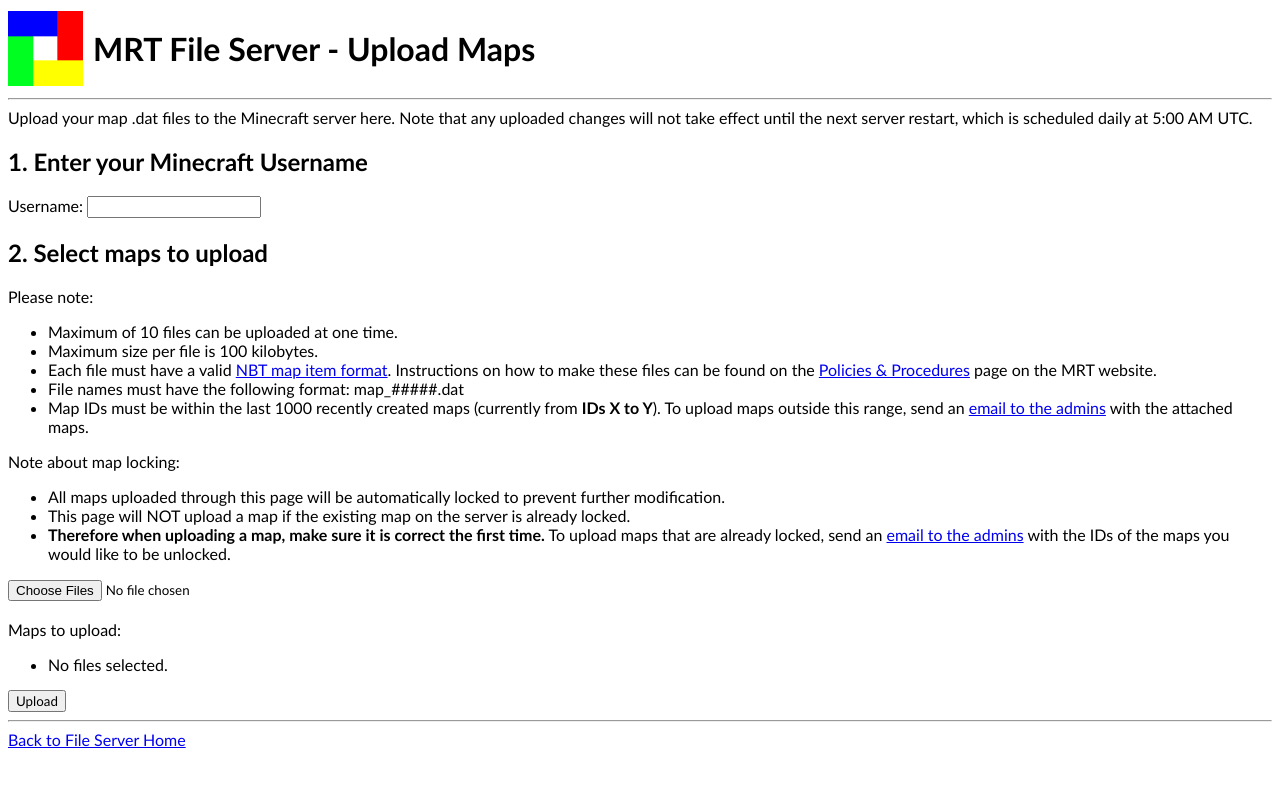
After one commit to Frumple/mrt-file-server, a Flask app: page /map/upload in a window 1280 px wide. The commit adds this page. Shown: the top 787 px of the page. Run offline with Flask 2, Linux system fonts and the light colour scheme.

Commit message:
Setup initial routes and templates for map upload and download.

```diff
--- a/mrt_file_server/__init__.py
+++ b/mrt_file_server/__init__.py
@@ -62,12 +62,33 @@
     "SCHEMATIC_UPLOAD_FILE_EXISTS":                         "Schematic upload failed. File already exists: '%s'",
     "SCHEMATIC_UPLOAD_FILENAME_WHITESPACE":                 "Schematic upload failed. Filename contains whitespace: '%s'",
     "SCHEMATIC_UPLOAD_FILENAME_EXTENSION":                  "Schematic upload failed. Filename has invalid extension: '%s'",
+
     "SCHEMATIC_DOWNLOAD_SUCCESS":                           "Schematic download initiated: '%s'",
     "SCHEMATIC_DOWNLOAD_LINK_CREATION_SUCCESS":             "Schematic download link created: '%s'",
     "SCHEMATIC_DOWNLOAD_LINK_CREATION_FILENAME_EMPTY":      "Schematic download link creation failed. Filename is empty.",
     "SCHEMATIC_DOWNLOAD_LINK_CREATION_FILENAME_WHITESPACE": "Schematic download link creation failed. Filename contains whitespace: '%s'",
     "SCHEMATIC_DOWNLOAD_LINK_CREATION_FILE_NOT_FOUND":      "Schematic download link creation failed. File does not exist: '%s'",
     "SCHEMATIC_DOWNLOAD_LINK_CREATION_INVALID_EXTENSION":   "Schematic download link creation failed. Invalid file extension: '%s'",
+
+    "MAP_UPLOAD_SUCCESS":                                   "Map upload successful: '%s'",
+    "MAP_UPLOAD_FAILURE":                                   "Map upload failed: '%s', Exception: '%s'",
+    "MAP_UPLOAD_USERNAME_EMPTY":                            "Map upload failed. Username is empty.",
+    "MAP_UPLOAD_USERNAME_WHITESPACE":                       "Map upload failed. Username contains whitespace: '%s'",
+    "MAP_UPLOAD_NO_FILES":                                  "Map upload failed. No files specified.",
+    "MAP_UPLOAD_TOO_MANY_FILES":                            "Map upload failed. Too many files.",
+    "MAP_UPLOAD_FILE_TOO_LARGE":                            "Map upload failed. File too large: '%s'",
+    "MAP_UPLOAD_FILENAME_INVALID":                          "Map upload failed. Filename is not of the format 'map_#####.dat': '%s'",
+    "MAP_UPLOAD_MAP_ID_OUT_OF_RANGE":                       "Map upload failed. Map ID is out of range: '%s'",
+    "MAP_UPLOAD_MAP_FORMAT_INVALID":                        "Map upload failed. File is not a valid map format: '%s'",
+    "MAP_UPLOAD_MAP_LOCKED":                                "Map upload failed. Existing map file is locked. Contact an admin for assistance: '%s'",
+
+    "MAP_DOWNLOAD_SUCCESS":                                 "Schematic download initiated: '%s'",
+    "MAP_DOWNLOAD_LINK_CREATION_SUCCESS":                   "Schematic download link created: '%s'",
+    "MAP_DOWNLOAD_LINK_CREATION_MAP_ID_EMPTY":              "Schematic download link creation failed. Map ID is empty.",
+    "MAP_DOWNLOAD_LINK_CREATION_MAP_ID_INVALID":            "Schematic download link creation failed. Map ID is invalid: '%s'",
+    "MAP_DOWNLOAD_LINK_CREATION_MAP_ID_OUT_OF_RANGE":       "Schematic download link creation failed. Map ID is out of range: '%s'",
+    "MAP_DOWNLOAD_LINK_CREATION_FILE_NOT_FOUND":            "Schematic download link creation failed. File does not exist: '%s'",
+
     "WORLD_DOWNLOAD_SUCCESS":                               "World download initiated: '%s'",
   }
 
@@ -88,6 +109,7 @@
     "SCHEMATIC_UPLOAD_FILE_EXISTS":                         FlashMessage("Upload Failed! File with same name already exists on the server.", "failure"),
     "SCHEMATIC_UPLOAD_FILENAME_WHITESPACE":                 FlashMessage("Upload Failed! File name must not contain spaces.", "failure"),
     "SCHEMATIC_UPLOAD_FILENAME_EXTENSION":                  FlashMessage("Upload Failed! File must end with the .schematic or .schem extension.", "failure"),
+
     "SCHEMATIC_DOWNLOAD_LINK_CREATION_SUCCESS":             FlashMessage("Download Link Creation Successful! <a href=\"download/{}\">Click here to begin download.</a>", "success"),
     "SCHEMATIC_DOWNLOAD_LINK_CREATION_FILENAME_EMPTY":      FlashMessage("Download Link Creation Failed! Filename must not be empty.", "failure"),
     "SCHEMATIC_DOWNLOAD_LINK_CREATION_FILENAME_WHITESPACE": FlashMessage("Download Link Creation Failed! Filename must not contain spaces.", "failure"),
@@ -157,9 +179,11 @@
   return render_template("index.html", home = True)
 
 from .blueprints import schematic
+from .blueprints import map
 from .blueprints import world
 
 app.register_blueprint(schematic.schematic_blueprint)
+app.register_blueprint(map.map_blueprint)
 app.register_blueprint(world.world_blueprint)
 
 if __name__ == "__main__":
--- /dev/null
+++ b/mrt_file_server/blueprints/map.py
@@ -0,0 +1,42 @@
+from flask import Blueprint, render_template, request, send_from_directory
+from werkzeug.utils import secure_filename
+
+from mrt_file_server import app, schematics
+from mrt_file_server.utils.file_utils import get_filesize, split_file_root_and_extension, file_exists_in_dir
+from mrt_file_server.utils.flash_utils import flash_by_key
+from mrt_file_server.utils.log_utils import log_info, log_warn, log_error
+from mrt_file_server.utils.string_utils import str_contains_whitespace
+
+map_blueprint = Blueprint("map", __name__, url_prefix="/map")
+
+@app.route("/map/upload", methods = ["GET", "POST"])
+def route_map_upload():
+  if request.method == "POST":
+    upload_maps()
+
+  return render_template("map/upload/index.html", home = False)
+
+def upload_maps():
+  return
+
+def upload_single_map():
+  return
+
+@app.route("/map/download", methods = ["GET", "POST"])
+def route_map_download():
+  response = False
+
+  if request.method == "POST":
+    response = create_map_download_link()
+
+  if response:
+    return response
+  else:
+    return render_template("map/download/index.html", home = False)
+
+def create_map_download_link():
+  return
+
+@app.route("/map/download/<path:filename>")
+def download_map(filename):
+  return
--- a/mrt_file_server/static/scripts/schematic-uploader.js
+++ b/mrt_file_server/static/scripts/file-upload.js
@@ -20,7 +20,7 @@
       list.appendChild(li);
 
       const span = document.createElement("span");
-      span.classList.add("schematic");
+      span.classList.add("file");
       span.innerHTML = userName + "-" + file.name + ": " + (file.size / 1024).toFixed(2) + " kilobytes";
       li.appendChild(span);
     }
--- a/mrt_file_server/templates/index.html
+++ b/mrt_file_server/templates/index.html
@@ -6,6 +6,8 @@
 <ul>
   <li><a href="{{ url_for('route_schematic_upload') }}">Schematic Uploader</a> - Upload WorldEdit schematic files to the Minecraft server.</li>
   <li><a href="{{ url_for('route_schematic_download') }}">Schematic Downloader</a> - Download WorldEdit schematic files from the Minecraft server.</li>
+  <li><a href="{{ url_for('route_map_upload') }}">Map Uploader</a> - Upload map item files to the Minecraft server.</li>
+  <li><a href="{{ url_for('route_map_download') }}">Map Downloader</a> - Download map item files from the Minecraft server.</li>
   <li><a href="{{ url_for('show_world_downloads_terms') }}">World Downloads</a> - Download archives of the MRT worlds to your local computer.</li>
 </ul>
 {% endblock %}
--- /dev/null
+++ b/mrt_file_server/templates/map/upload/index.html
@@ -0,0 +1,39 @@
+{% extends "layout.html" %}
+{% block title %}Upload Maps{% endblock %}
+{% block body %}
+<script type="text/javascript" src="{{ url_for('static', filename = 'scripts/file-upload.js') }}" defer></script>
+
+<span>Upload your map .dat files to the Minecraft server here. Note that any uploaded changes will not take effect until the next server restart, which is scheduled daily at 5:00 AM UTC.</span>
+
+<form method="post" enctype="multipart/form-data" action="{{ url_for('route_map_upload') }}">
+  <h2>1. Enter your Minecraft Username</h2>
+  <span>Username:</span>
+  <input type="text" id="userName" name="userName" oninput="handleFiles(fileInput.files)" />
+  <br />
+  <h2>2. Select maps to upload</h2>
+  <span>Please note:</span>
+  <ul>
+    <li>Maximum of 10 files can be uploaded at one time.</li>
+    <li>Maximum size per file is 100 kilobytes.</li>
+    <li>Each file must have a valid <a href="https://minecraft.gamepedia.com/Map_item_format" target="_blank">NBT map item format</a>. Instructions on how to make these files can be found on the <a href="https://www.minecartrapidtransit.net/policies-procedures/#Map_Uploads" target="_blank">Policies &amp; Procedures</a> page on the MRT website.</li>
+    <li>File names must have the following format: <code>map_#####.dat</code></li>
+    <li>Map IDs must be within the last 1000 recently created maps (currently from <strong>IDs X to Y</strong>). To upload maps outside this range, send an <a href="mailto:admin@minecartrapidtransit.net">email to the admins</a> with the attached maps.</li>
+  </ul>
+  <span>Note about map locking:</span>
+  <ul>
+    <li>All maps uploaded through this page will be automatically locked to prevent further modification.</li>
+    <li>This page will NOT upload a map if the existing map on the server is already locked.</li>
+    <li><strong>Therefore when uploading a map, make sure it is correct the first time.</strong> To upload maps that are already locked, send an <a href="mailto:admin@minecartrapidtransit.net">email to the admins</a> with the IDs of the maps you would like to be unlocked.</li>
+  </ul>
+  <input type="file" id="fileInput" name="map" multiple accept=".dat" onchange="handleFiles(this.files)">
+  <br />
+  <br />
+  <span>Maps to upload:</span>
+  <div id="fileList">
+    <ul>
+      <li>No files selected.</li>
+    </ul>
+  </div>
+  <input type="submit" value="Upload" name="submit" />
+</form>
+{% endblock %}
--- a/mrt_file_server/templates/schematic/download/index.html
+++ b/mrt_file_server/templates/schematic/download/index.html
@@ -1,5 +1,5 @@
 {% extends "layout.html" %}
-{% block title %}Schematic Downloader{% endblock %}
+{% block title %}Download Schematics{% endblock %}
 {% block body %}
 <span>Download schematic files directly from the Minecraft server here. After a staff member has created the schematic for you, ask them for the name of the file that you can enter below.</span>
 
--- a/mrt_file_server/templates/schematic/upload/index.html
+++ b/mrt_file_server/templates/schematic/upload/index.html
@@ -1,7 +1,7 @@
 {% extends "layout.html" %}
-{% block title %}Schematic Uploader{% endblock %}
+{% block title %}Upload Schematics{% endblock %}
 {% block body %}
-<script type="text/javascript" src="{{ url_for('static', filename = 'scripts/schematic-uploader.js') }}" defer></script>
+<script type="text/javascript" src="{{ url_for('static', filename = 'scripts/file-upload.js') }}" defer></script>
 
 <span>Upload your schematic files directly to the Minecraft server here. After you have successfully uploaded your files, take note of the filenames and ask a staff member in-game to paste them using WorldEdit.</span>
 
@@ -17,6 +17,7 @@
     <li>Maximum size per file is 100 kilobytes.</li>
     <li>File names must end with the .schematic or .schem extension.</li>
     <li>File names must not contain spaces.</li>
+    <li>File names must not match a schematic file that already exists on the server.</li>
     <li>File names will be automatically prepended with your username when uploaded to the server.</li>
   </ul>
   <span>File name example:</span>
```
Also changed, not shown: mrt_file_server/templates/map/download/index.html (added, +14 -0 lines).
